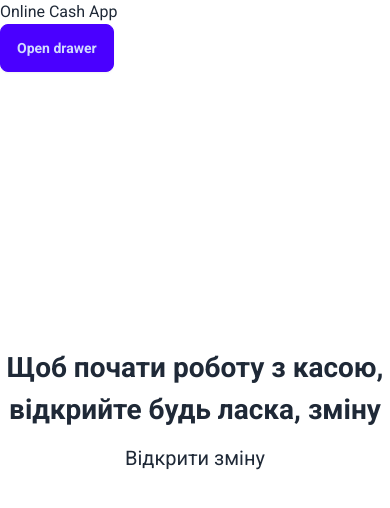
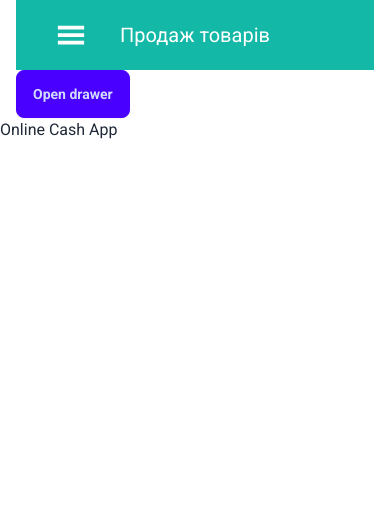
Before and after one commit to Bezobrazz/fu-online-cash, a React (Vite) app: page / in a window 390 px wide. Shown: the top 508 px of the page. Built offline with nearby package versions, Linux system fonts and the light colour scheme; no server answers; the database is empty.

Commit message:
added SharedLayout, Header

```diff
--- a/src/components/App.tsx
+++ b/src/components/App.tsx
@@ -5,7 +5,13 @@ import {
   getUsers,
 } from "../firebase/firebaseService";
 
-import { ShiftStartConfirm, Modal, StartScreen, Sidebar } from "../components";
+import {
+  ShiftStartConfirm,
+  Modal,
+  StartScreen,
+  Sidebar,
+  SharedLayout,
+} from "../components";
 
 import { useModal } from "../hooks";
 
@@ -27,15 +33,16 @@ export const App = () => {
 
   return (
     <>
+      <SharedLayout />
       <h1>Online Cash App</h1>
-      <Sidebar />
+      {/* <Sidebar />
       <StartScreen />
       {isOpenModal && (
         <Modal toggleModal={toggleModal}>
           {" "}
           <ShiftStartConfirm toggleModal={toggleModal} />
         </Modal>
-      )}
+      )} */}
     </>
   );
 };
--- /dev/null
+++ b/src/components/Header/Header.tsx
@@ -0,0 +1,13 @@
+import { GiHamburgerMenu } from "react-icons/gi";
+export const Header = () => {
+  return (
+    <header className="relative container p-[20px] flex justify-center items-center bg-teal-500">
+      <GiHamburgerMenu
+        size={30}
+        fill="white"
+        className="absolute top-[50%] left-10 translate-y-[-50%] lg:hidden"
+      />
+      <h2 className="text-white text-[20px]">Продаж товарів</h2>
+    </header>
+  );
+};
--- /dev/null
+++ b/src/components/SharedLayout/SharedLayout.tsx
@@ -0,0 +1,20 @@
+import { Suspense } from "react";
+import { Outlet } from "react-router-dom";
+
+import { Header, Sidebar } from "../../components";
+
+export const SharedLayout = () => {
+  return (
+    <div className="container">
+      <Header />
+      <aside>
+        <Sidebar />
+      </aside>
+      <main>
+        <Suspense fallback={null}>
+          <Outlet />
+        </Suspense>
+      </main>
+    </div>
+  );
+};
--- a/src/components/index.ts
+++ b/src/components/index.ts
@@ -1,3 +1,5 @@
+export * from "./Header/Header.tsx";
+export * from "./SharedLayout/SharedLayout.tsx";
 export * from "./ShiftStartConfirm/ShiftStartConfirm";
 export * from "./StartScreen/StartScreen";
 export * from "./Modal/Modal.tsx";
--- a/tailwind.config.js
+++ b/tailwind.config.js
@@ -1,4 +1,5 @@
 /** @type {import('tailwindcss').Config} */
+import daisyui from "daisyui";
 export default {
   content: ["./index.html", "./src/**/*.{js,ts,jsx,tsx}"],
   theme: {
@@ -9,7 +10,6 @@ export default {
     extend: {},
   },
   plugins: [
-    require("daisyui"),
     ({ addComponents }) => {
       const paddingX = "16px";
       const paddingXLg = "15px";
@@ -34,5 +34,9 @@ export default {
         },
       });
     },
+    daisyui,
   ],
+  daisyui: {
+    themes: ["light"],
+  },
 };
```
